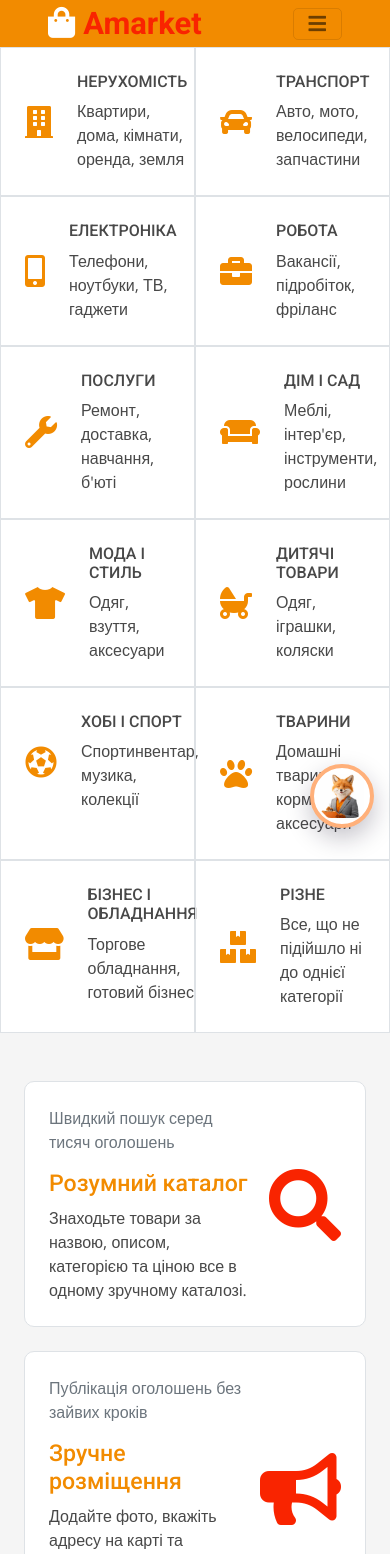
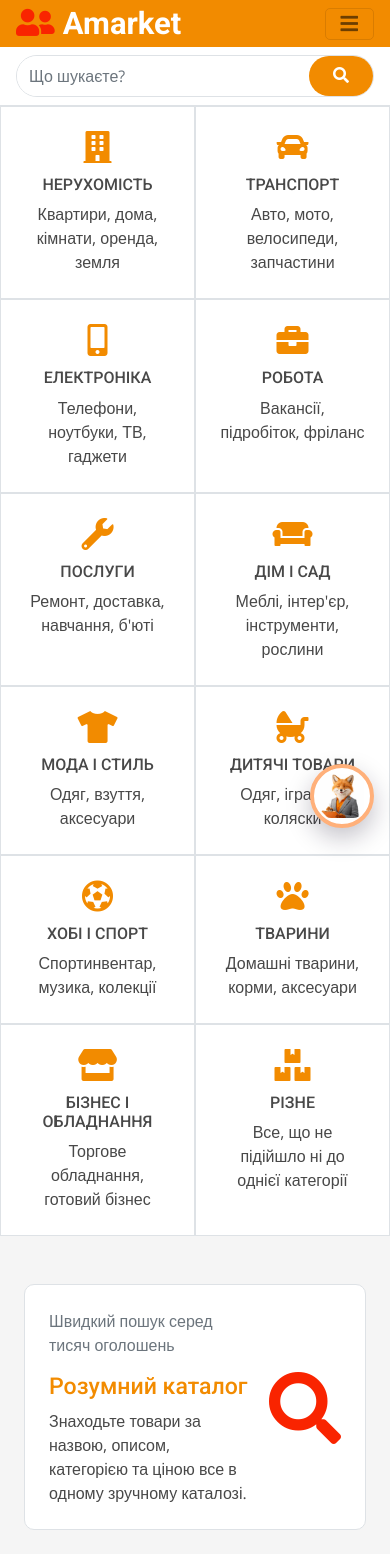
Before and after one commit to ArsenAltunyan-alt/Coursework_Altunyan_IPZ_Amarket, a Django app: page / in a window 390 px wide. Shown: the top 1554 px of the page. Run offline with Django 5.2, Linux system fonts and the light colour scheme; the visitor is signed in with stand-in values (Sample User, id 1); some libraries are stand-ins or nearby versions.

Commit message:
Update CSS styles and templates for search suggestions feature: align suggestions with input width, adjust positioning, and enhance mobile layout.

```diff
--- a/main/static/main/css/style.css
+++ b/main/static/main/css/style.css
@@ -256,6 +256,23 @@ body {
     outline: none;
 }
 
+/* Search suggestions align with input width (exclude search button) */
+.search-suggest-host {
+    --search-button-width: 110px;
+}
+
+.search-suggest-host .search-suggest-box {
+    right: auto;
+    left: auto;
+    width: calc(100% - var(--search-button-width));
+}
+
+@media (max-width: 991px) {
+    .search-suggest-host {
+        --search-button-width: 96px;
+    }
+}
+
 
 #allCat {
     position: absolute;
@@ -1609,6 +1626,18 @@ body {
 }
 
 @media (max-width: 767px) {
+    .category-grid .d-flex.align-items-center,
+    .category-grid .d-inline-flex.align-items-center {
+        flex-direction: column;
+        align-items: center !important;
+        text-align: center;
+    }
+
+    .category-grid .ms-4 {
+        margin-left: 0 !important;
+        margin-top: 0.75rem;
+    }
+
     .favorite-list .favorite-list__thumb-img,
     .favorite-list .favorite-list__thumb-placeholder{
         width: 100% !important;
--- a/main/templates/main/base.html
+++ b/main/templates/main/base.html
@@ -44,7 +44,7 @@
         .search-suggest-box {
             position: absolute;
             top: calc(100% + 8px);
-            left: 1.5rem;
+            left: 0;
             right: 0;
             background: #fff;
             border: 1px solid #e9ecef;
@@ -84,6 +84,9 @@
             overflow: hidden;
             text-overflow: ellipsis;
             white-space: nowrap;
+        }
+        .search-suggest-host {
+            position: relative;
         }
         .d-none-force {
             display: none !important;
@@ -157,16 +160,16 @@
                 </div>
             </div>
             <div class="col-md-4 col-lg-6 text-center">
-                <div class="position-relative ps-4">
-                    <form id="header-search-form" class="d-flex border rounded-pill" method="get"
+                <div class="search-suggest-host ps-4">
+                    <form id="header-search-form" class="d-flex border rounded-pill js-header-search-form" method="get"
                         action="{% url 'announcement:list' %}" autocomplete="off">
-                        <input id="header-search-input" class="form-control border-0 rounded-pill w-100 py-3"
+                        <input id="header-search-input" class="form-control border-0 rounded-pill w-100 py-3 js-header-search-input"
                             type="text" name="q" value="{{ request.GET.q|default:'' }}"
                             placeholder="Що шукаєте?">
                         <button type="submit" class="btn btn-primary rounded-pill py-3 px-5" style="border: 0;"><i
                                 class="fas fa-search"></i></button>
                     </form>
-                    <div id="header-search-suggestions" class="search-suggest-box d-none-force"></div>
+                    <div id="header-search-suggestions" class="search-suggest-box d-none-force js-header-search-suggestions"></div>
                 </div>
             </div>
             <div class="col-md-4 col-lg-3 text-center text-lg-end">
@@ -189,16 +192,13 @@
                 </div>
             </div>
         </div>
-    </div>
-
-    <div class="container-fluid nav-bar p-0">
-        <div class="row gx-0 bg-primary px-5 align-items-center">
+    </div>    <div class="container-fluid nav-bar p-0">
+        <div class="row gx-0 bg-primary px-3 px-lg-5 align-items-center">
             <div class="col-lg-3 d-none d-lg-block"></div>
             <div class="col-12 col-lg-9">
                 <nav class="navbar navbar-expand-lg navbar-light bg-primary ">
                     <a href="{% url 'home' %}" class="navbar-brand d-block d-lg-none">
-                        <h1 class="display-5 text-secondary m-0"><i
-                                class="fas fa-shopping-bag text-white me-2"></i>Amarket</h1>
+                        <h1 class="display-5 m-0"><i class="fas fa-user-friends text-secondary me-2"></i><span class="text-white">Amarket</span></h1>
                     </a>
                     <button class="navbar-toggler ms-auto" type="button" data-bs-toggle="collapse"
                         data-bs-target="#navbarCollapse">
@@ -210,13 +210,35 @@
                                 class="nav-item nav-link {% if request.path == '/' %}active{% endif %}">Головна</a>
                             <a href="{% url 'announcement:list' %}"
                                 class="nav-item nav-link me-2 {% if '/announcement/list/' in request.path and 'user' not in request.path %}active{% endif %}">Оголошення</a>
+                            {% if user.is_authenticated %}
+                            <a href="{% url 'accounts:profile' %}" class="nav-item nav-link d-lg-none">Мій профіль</a>
+                            <a href="{% url 'announcement:user_list' %}" class="nav-item nav-link d-lg-none">Мої оголошення</a>
+                            <a href="{% url 'accounts:logout' %}" class="nav-item nav-link d-lg-none">Вийти</a>
+                            {% else %}
+                            <a href="{% url 'accounts:login' %}" class="nav-item nav-link d-lg-none">Login</a>
+                            <a href="{% url 'accounts:register_step1' %}" class="nav-item nav-link d-lg-none">Register</a>
+                            {% endif %}
                         </div>
                         <a href="{% url 'announcement:create' %}"
                             class="btn btn-secondary rounded-pill py-2 px-4 px-lg-3 mb-3 mb-md-3 mb-lg-0"><i
-                                class="	fa fa-cart-plus me-2"></i>Створити оголошення</a>
+                                class="fa fa-cart-plus me-2"></i>Створити оголошення</a>
                     </div>
                 </nav>
             </div>
+        </div>
+    </div>
+    <div class="container-fluid d-lg-none bg-white border-bottom py-2 px-3">
+        <div class="search-suggest-host">
+            <form id="mobile-header-search-form" class="d-flex border rounded-pill js-header-search-form" method="get"
+                action="{% url 'announcement:list' %}" autocomplete="off">
+                <input id="mobile-header-search-input" class="form-control border-0 rounded-pill w-100 py-2 js-header-search-input"
+                    type="text" name="q" value="{{ request.GET.q|default:'' }}"
+                    placeholder="Що шукаєте?">
+                <button type="submit" class="btn btn-primary rounded-pill px-4" style="border: 0;">
+                    <i class="fas fa-search"></i>
+                </button>
+            </form>
+            <div id="mobile-header-search-suggestions" class="search-suggest-box d-none-force js-header-search-suggestions"></div>
         </div>
     </div>
 
--- a/main/templates/main/home.html
+++ b/main/templates/main/home.html
@@ -5,7 +5,7 @@
 
 {% block content %}
 <div class="container-fluid px-0">
-    <div class="row g-0">
+    <div class="row g-0 category-grid">
         <div class="col-6 col-md-4 col-lg-2 border wow fadeInUp" data-wow-delay="0.1s">
             <div class="p-4">
                 <div class="d-inline-flex align-items-center">
--- a/requirements.txt
+++ b/requirements.txt
@@ -1,6 +1,7 @@
-asgiref==3.8.1
+asgiref==3.9.2
 certifi==2025.6.15
 channels==4.3.2
+PyJWT==2.11.0
 charset-normalizer==3.4.2
 daphne==4.2.1
 Django==5.2.3
```
Also changed, not shown: main/static/main/announcement_assets/css/main.css.
